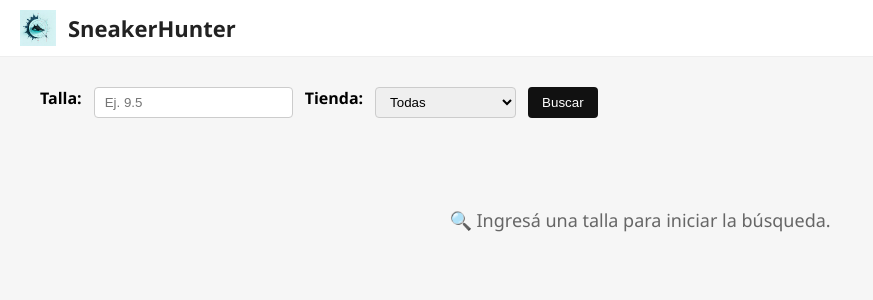
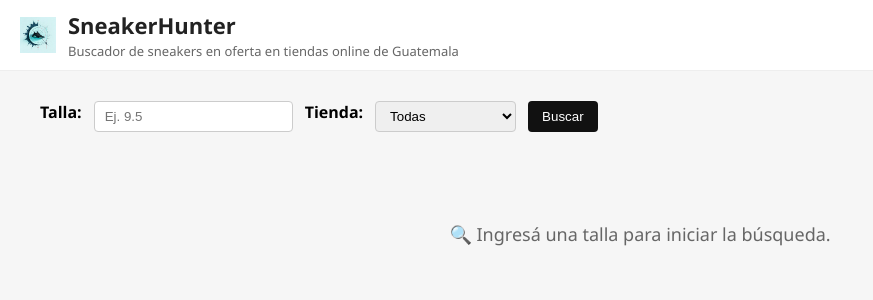
Before and after one commit to dagmuzik/meatpack-flask, a Flask app: template templates/index.html in a window 1280 px wide. Shown: the top 300 px of the page, without its empty margins (0-873 px from the left). Run offline with Flask 3, Linux system fonts and the light colour scheme; the template is opened without the code that fills it, so the values that code supplies are empty.

Commit message:
Update index.html

```diff
--- a/templates/index.html
+++ b/templates/index.html
@@ -14,6 +14,7 @@
     header {
       display: flex;
       align-items: center;
+      gap: 12px;
       padding: 10px 20px;
       background: #fff;
       border-bottom: 1px solid #eee;
@@ -24,13 +25,18 @@
 
     header img {
       height: 36px;
-      margin-right: 12px;
     }
 
     header h1 {
       font-size: 22px;
       margin: 0;
       color: #222;
+    }
+
+    header p {
+      margin: 2px 0 0 0;
+      font-size: 13px;
+      color: #666;
     }
 
     .container {
@@ -148,7 +154,10 @@
 
 <header>
   <img src="{{ url_for('static', filename='img/sneakerhunter_logo.png') }}" alt="Logo SneakerHunter">
-  <h1>SneakerHunter</h1>
+  <div>
+    <h1>SneakerHunter</h1>
+    <p>Buscador de sneakers en oferta en tiendas online de Guatemala</p>
+  </div>
 </header>
 
 <div class="container">
```
